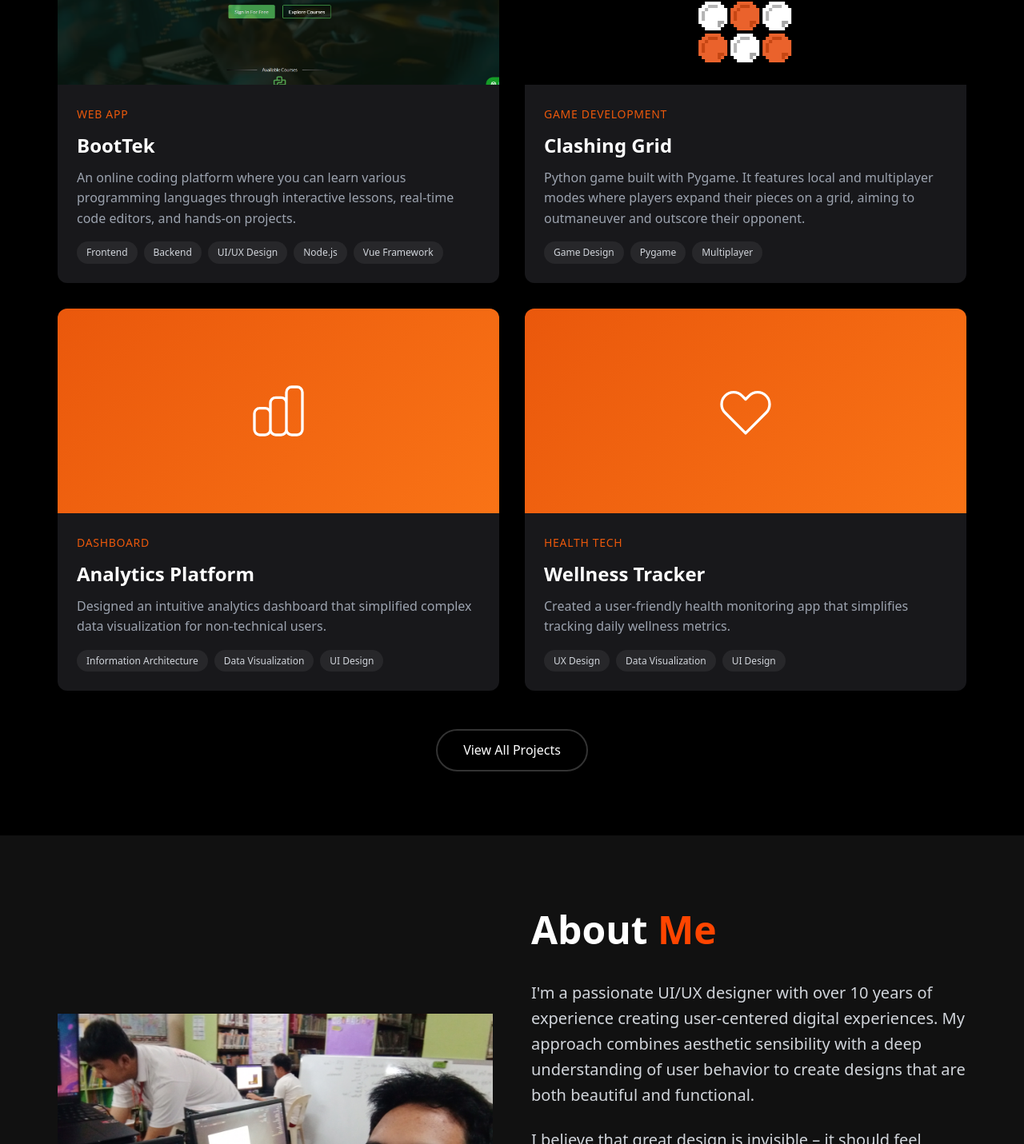
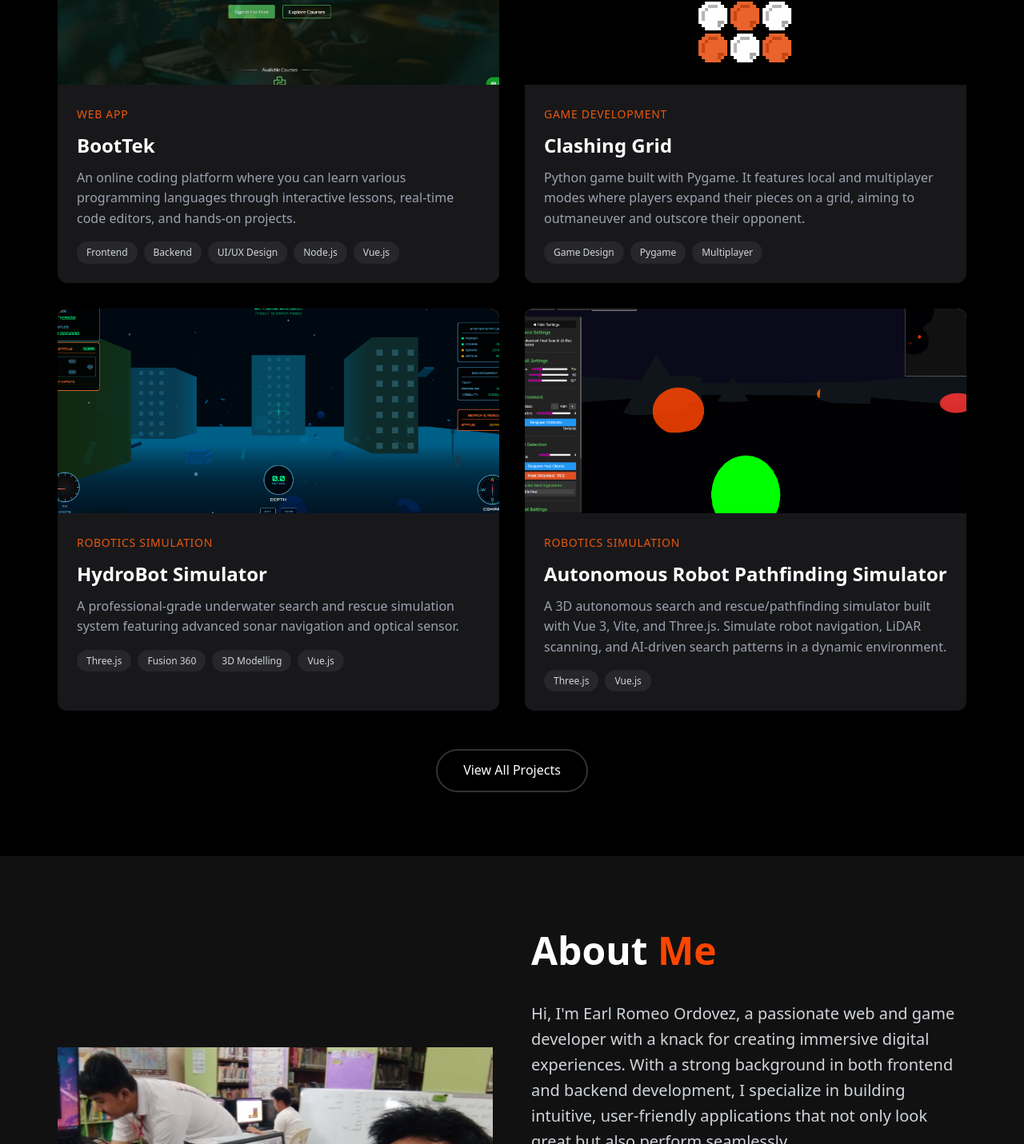
Before and after one commit to Swif7ify/Portfolio, a Vue app: page / in a window 1280 px wide. Shown: the part 1369-2800 px from the top of the page at 80% size. Built offline with nearby package versions, Linux system fonts and the light colour scheme.

Commit message:
Completed 4 featured projects

```diff
--- a/src/App.vue
+++ b/src/App.vue
@@ -117,7 +117,7 @@ const submitForm = () => {
 			<FloatingShapes />
 			<header class="header">
 				<div class="container">
-					<a href="#" class="logo"> Home </a>
+					<a href="#" class="logo"> 1DEV </a>
 
 					<nav class="nav">
 						<a href="#work" @click="smoothScroll">Work</a>
@@ -182,15 +182,6 @@ const submitForm = () => {
 									>Get In Touch</a
 								>
 							</div>
-							<div class="floating-cta">
-								<a
-									href="#contact"
-									class="btn btn-primary pulse"
-									@click="smoothScroll"
-								>
-									Let's Collaborate!
-								</a>
-							</div>
 						</div>
 
 						<div class="hero-image">
@@ -228,8 +219,8 @@ const submitForm = () => {
 							Featured <span class="accent">Projects</span>
 						</h2>
 						<p class="section-description">
-							A selection of my award-winning work across various
-							industries and design challenges.
+							A showcase of my most significant projects,
+							demonstrating my skills in web and game development.
 						</p>
 					</div>
 
@@ -237,6 +228,12 @@ const submitForm = () => {
 						<div class="project-card">
 							<div class="project-image">
 								<img src="../public/projects/1.png" />
+								<button
+									onclick="window.open('https://boottek.fwh.is', '_blank')"
+									class="view-project-btn"
+								>
+									Visit Project
+								</button>
 							</div>
 							<div class="project-content">
 								<span class="project-category">Web App</span>
@@ -252,7 +249,7 @@ const submitForm = () => {
 									<span class="tag">Backend</span>
 									<span class="tag">UI/UX Design</span>
 									<span class="tag">Node.js</span>
-									<span class="tag">Vue Framework</span>
+									<span class="tag">Vue.js</span>
 								</div>
 							</div>
 						</div>
@@ -260,6 +257,12 @@ const submitForm = () => {
 						<div class="project-card">
 							<div class="project-image">
 								<img src="../public/projects/2.png" />
+								<button
+									onclick="window.open('https://rinubi.itch.io/glid', '_blank')"
+									class="view-project-btn"
+								>
+									View Project
+								</button>
 							</div>
 							<div class="project-content">
 								<span class="project-category"
@@ -282,74 +285,62 @@ const submitForm = () => {
 
 						<div class="project-card">
 							<div class="project-image">
-								<svg
-									xmlns="http://www.w3.org/2000/svg"
-									width="80"
-									height="80"
-									viewBox="0 0 24 24"
-									fill="none"
-									stroke="currentColor"
-									stroke-width="1"
-									stroke-linecap="round"
-									stroke-linejoin="round"
+								<img src="../public/projects/3.png" />
+								<button
+									onclick="window.open('https://swif7ify.github.io/Hydro-Bot-Pathfinding-Simulator/', '_blank')"
+									class="view-project-btn"
 								>
-									<path
-										d="M9 19v-6a2 2 0 00-2-2H5a2 2 0 00-2 2v6a2 2 0 002 2h2a2 2 0 002-2zm0 0V9a2 2 0 012-2h2a2 2 0 012 2v10m-6 0a2 2 0 002 2h2a2 2 0 002-2m0 0V5a2 2 0 012-2h2a2 2 0 012 2v14a2 2 0 01-2 2h-2a2 2 0 01-2-2z"
-									></path>
-								</svg>
+									View Project
+								</button>
 							</div>
 							<div class="project-content">
-								<span class="project-category">Dashboard</span>
+								<span class="project-category"
+									>Robotics Simulation</span
+								>
 								<h3 class="project-title">
-									Analytics Platform
+									HydroBot Simulator
 								</h3>
 								<p class="project-description">
-									Designed an intuitive analytics dashboard
-									that simplified complex data visualization
-									for non-technical users.
+									A professional-grade underwater search and
+									rescue simulation system featuring advanced
+									sonar navigation and optical sensor.
 								</p>
 								<div class="project-tags">
-									<span class="tag"
-										>Information Architecture</span
-									>
-									<span class="tag">Data Visualization</span>
-									<span class="tag">UI Design</span>
+									<span class="tag">Three.js</span>
+									<span class="tag">Fusion 360</span>
+									<span class="tag">3D Modelling</span>
+									<span class="tag">Vue.js</span>
 								</div>
 							</div>
 						</div>
 
 						<div class="project-card">
 							<div class="project-image">
-								<svg
-									xmlns="http://www.w3.org/2000/svg"
-									width="80"
-									height="80"
-									viewBox="0 0 24 24"
-									fill="none"
-									stroke="currentColor"
-									stroke-width="1"
-									stroke-linecap="round"
-									stroke-linejoin="round"
+								<img src="../public/projects/4.png" />
+								<button
+									onclick="window.open('https://swif7ify.github.io/Autonomous-Robot-Pathfinding-Simulator/', '_blank')"
+									class="view-project-btn"
 								>
-									<path
-										d="M4.318 6.318a4.5 4.5 0 000 6.364L12 20.364l7.682-7.682a4.5 4.5 0 00-6.364-6.364L12 7.636l-1.318-1.318a4.5 4.5 0 00-6.364 0z"
-									></path>
-								</svg>
+									View Project
+								</button>
 							</div>
 							<div class="project-content">
 								<span class="project-category"
-									>Health Tech</span
+									>Robotics Simulation</span
 								>
-								<h3 class="project-title">Wellness Tracker</h3>
+								<h3 class="project-title">
+									Autonomous Robot Pathfinding Simulator
+								</h3>
 								<p class="project-description">
-									Created a user-friendly health monitoring
-									app that simplifies tracking daily wellness
-									metrics.
+									A 3D autonomous search and
+									rescue/pathfinding simulator built with Vue
+									3, Vite, and Three.js. Simulate robot
+									navigation, LiDAR scanning, and AI-driven
+									search patterns in a dynamic environment.
 								</p>
 								<div class="project-tags">
-									<span class="tag">UX Design</span>
-									<span class="tag">Data Visualization</span>
-									<span class="tag">UI Design</span>
+									<span class="tag">Three.js</span>
+									<span class="tag">Vue.js</span>
 								</div>
 							</div>
 						</div>
@@ -386,25 +377,29 @@ const submitForm = () => {
 								About <span class="accent">Me</span>
 							</h2>
 							<p class="about-description">
-								I'm a passionate UI/UX designer with over 10
-								years of experience creating user-centered
-								digital experiences. My approach combines
-								aesthetic sensibility with a deep understanding
-								of user behavior to create designs that are both
-								beautiful and functional.
+								Hi, I'm Earl Romeo Ordovez, a passionate web and
+								game developer with a knack for creating
+								immersive digital experiences. With a strong
+								background in both frontend and backend
+								development, I specialize in building intuitive,
+								user-friendly applications that not only look
+								great but also perform seamlessly.
 							</p>
 							<p class="about-description">
-								I believe that great design is invisible – it
-								should feel intuitive and natural to the user.
-								My goal is to solve complex problems with
-								simple, elegant solutions that delight users and
-								help businesses achieve their objectives.
+								I have a keen interest in game development,
+								leveraging my skills in 3D modeling and
+								programming to create engaging and interactive
+								games. My approach combines creativity with
+								technical expertise, ensuring that every project
+								is not only functional but also visually
+								stunning.
 							</p>
 
 							<h3 class="skills-title">My Skills</h3>
 							<div class="skills">
 								<span class="skill">UI & UX Design</span>
 								<span class="skill">Web Development</span>
+								<span class="skill">Game Development</span>
 								<span class="skill"
 									>Application Development</span
 								>
@@ -710,7 +705,7 @@ const submitForm = () => {
 											></path>
 										</svg>
 									</div>
-									<span>hello@designerportfolio.com</span>
+									<span>earl.coding@gmail.com</span>
 								</div>
 
 								<div class="contact-item">
@@ -731,7 +726,7 @@ const submitForm = () => {
 											></path>
 										</svg>
 									</div>
-									<span>+1 (555) 123-4567</span>
+									<span>09991884933</span>
 								</div>
 
 								<div class="contact-item">
@@ -755,7 +750,10 @@ const submitForm = () => {
 											></path>
 										</svg>
 									</div>
-									<span>San Francisco, CA</span>
+									<span
+										>Philippines, Zambales Olongapo
+										City</span
+									>
 								</div>
 							</div>
 
@@ -857,7 +855,7 @@ const submitForm = () => {
 				<div class="container">
 					<div class="footer-content">
 						<div class="footer-brand">
-							<a href="#" class="logo">DESIGNER</a>
+							<a href="#" class="logo">1DEV</a>
 							<p class="footer-tagline">
 								Creating exceptional digital experiences.
 							</p>
@@ -875,7 +873,7 @@ const submitForm = () => {
 
 					<div class="footer-bottom">
 						<p class="copyright">
-							© 2023 Designer Portfolio. All rights reserved.
+							© 2025 1DEV. All rights reserved.
 						</p>
 
 						<div class="social-links small">
--- a/src/assets/app.css
+++ b/src/assets/app.css
@@ -232,8 +232,17 @@
 	transition: transform 0.3s ease;
 }
 
-.project-card:hover {
-	transform: translateY(-10px);
+.project-image:hover img {
+	transform: scale(1.2);
+	filter: brightness(0.6);
+}
+.project-image:hover .overlay {
+	opacity: 1;
+}
+
+.project-image:hover .view-project-btn {
+	opacity: 1;
+	pointer-events: all;
 }
 
 .project-image {
@@ -244,6 +253,32 @@
 	justify-content: center;
 	color: white;
 	overflow: hidden;
+	position: relative;
+	transition: all 0.5s ease;
+}
+
+.view-project-btn {
+	position: absolute;
+	top: 50%;
+	left: 50%;
+	transform: translate(-50%, -50%);
+	background-color: white;
+	border: none;
+	color: #ea580c;
+	font-weight: 400;
+	font-size: 16px;
+	padding: 10px 24px;
+	border-radius: 50px;
+	opacity: 0;
+	z-index: 10;
+	transition: all 0.3s ease;
+	pointer-events: none;
+	cursor: pointer;
+}
+
+.view-project-btn:hover {
+	background-color: #ea580c;
+	color: white;
 }
 
 .project-image img {
```
Also changed, not shown: public/Projects/3.png (added), public/Projects/4.png (added).
